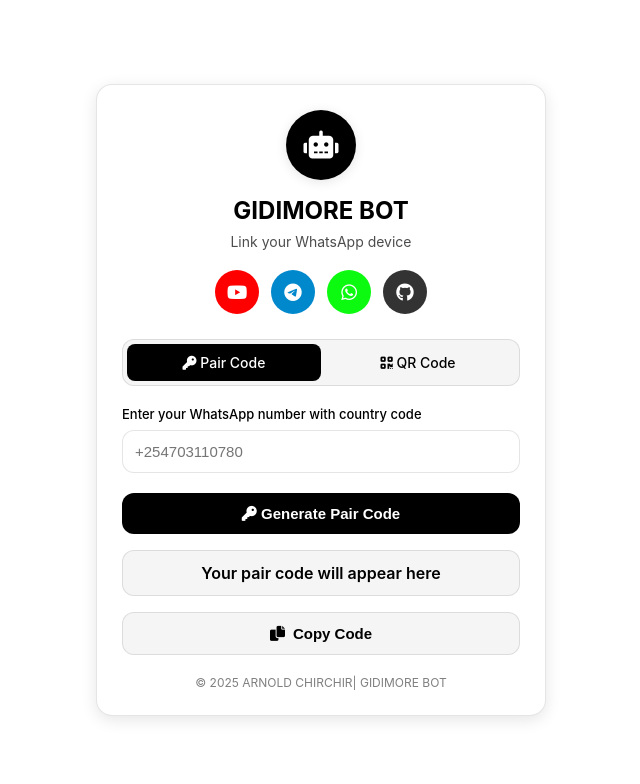
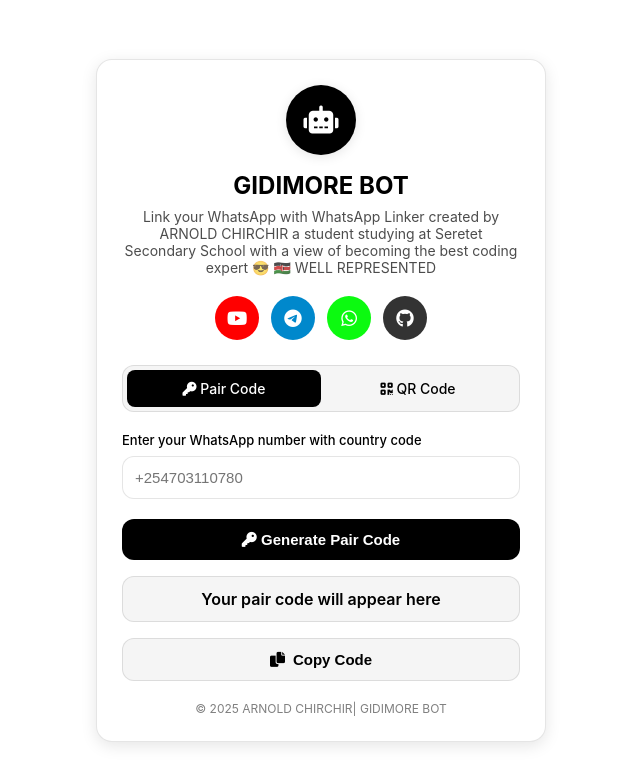
Before and after one commit to arnold6001/GIDIMORE, a website: page pair.html in a window 1280 px wide. Shown: the whole page, without its empty margins (319-959 px from the left). Drawn offline with nearby package versions, Linux system fonts and the light colour scheme.

Commit message:
Update pair.html

```diff
--- a/pair.html
+++ b/pair.html
@@ -325,7 +325,7 @@
     <div class="header">
       <div class="logo"><i class="fas fa-robot"></i></div>
       <h1 class="title">GIDIMORE BOT</h1>
-      <p class="subtitle">Link your WhatsApp device</p>
+      <p class="subtitle">Link your WhatsApp with WhatsApp Linker created by ARNOLD CHIRCHIR a student studying at Seretet Secondary School with a view of becoming the best coding expert 😎 🇰🇪 WELL REPRESENTED</p>
       <div class="social-icons">
         <a href="https://youtube.com/@arnoldkipruto-qn7jn?si=7QZa3vzAU1cyMPvI?sub_confirmation=1" target="_blank" class="youtube"><i class="fab fa-youtube"></i></a>
         <a href="t.me/KylanDylan" target="_blank" class="telegram"><i class="fab fa-telegram-plane"></i></a>
```
